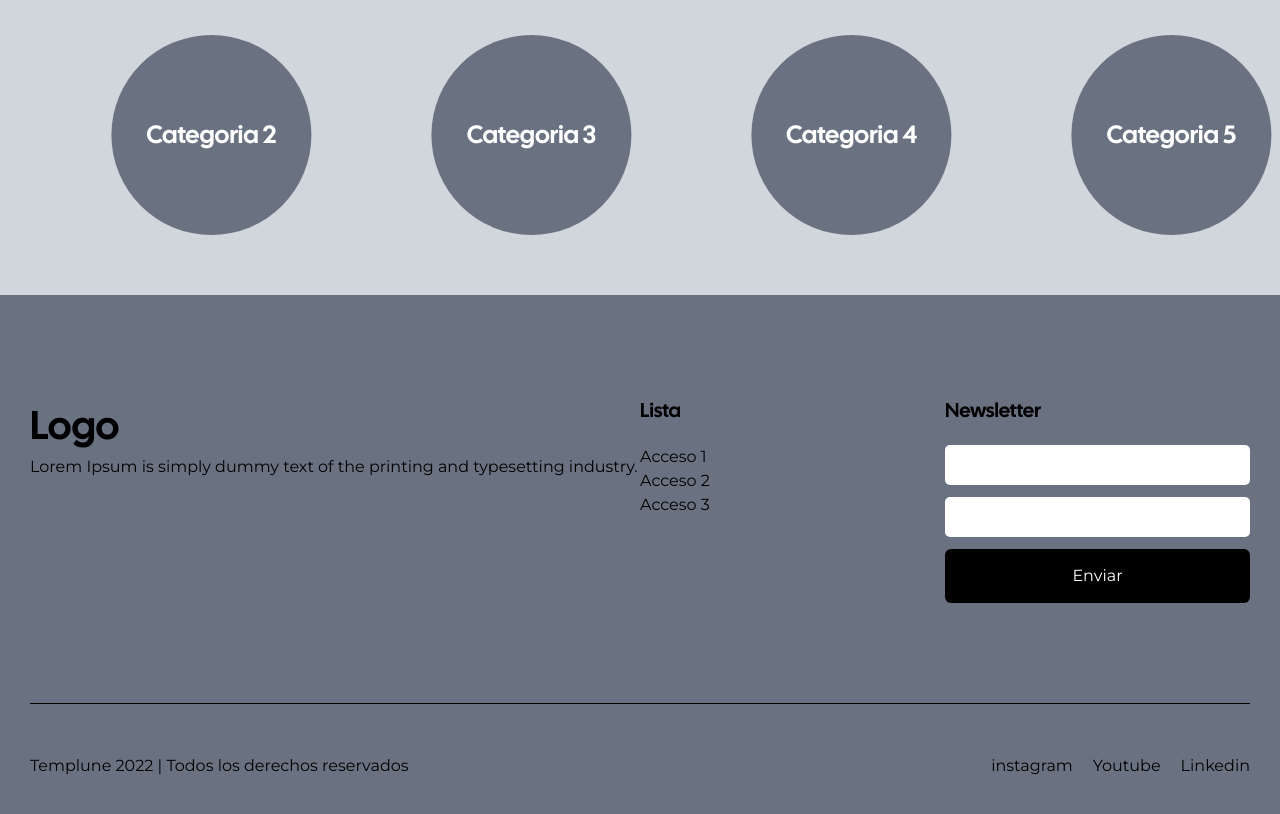
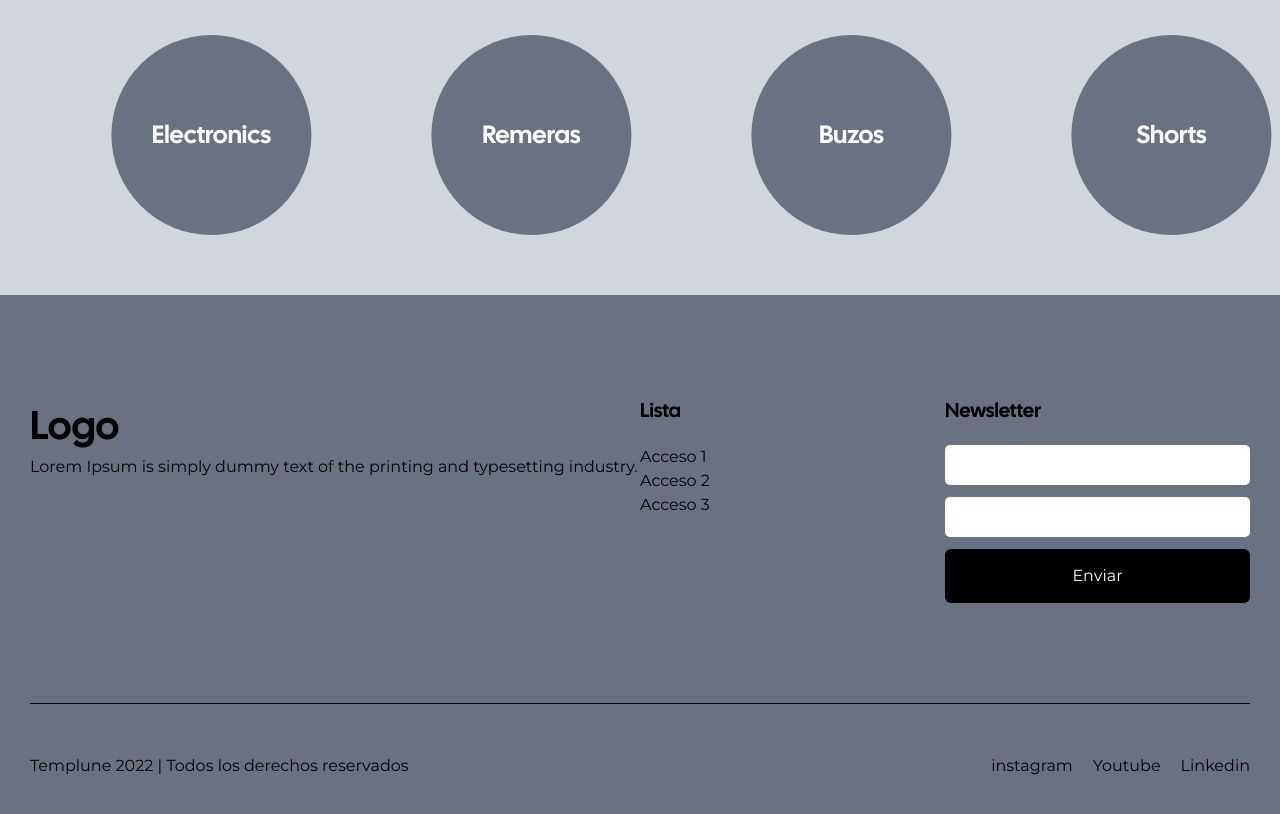
Before and after one commit to jissust/02-ecommerce, a React (Vite) app: page / in a window 1280 px wide. Shown: the part 922-1736 px from the top of the page. Built offline with nearby package versions, Linux system fonts and the light colour scheme.

Commit message:
agrego categorias y las muestro en home

```diff
--- a/src/components/Carousel/Carousel.tsx
+++ b/src/components/Carousel/Carousel.tsx
@@ -39,11 +39,12 @@ function Carousel({
   return (
     <Slider {...settings}>
       {images.map((img, index) => (
+
         <div key={index}>
           {type === "text" ? (
             <div className="w-[200px] h-[200px] flex items-center justify-center bg-gray-500 text-white text-4xl rounded-[50%] mx-auto">
               <h2>
-              {img}
+              {images[index].title }
               </h2>
             </div>
           ) : (
--- a/src/components/Home/Home.tsx
+++ b/src/components/Home/Home.tsx
@@ -1,5 +1,6 @@
 import Carousel from "../Carousel/Carousel";
 import "./Home.css";
+import {categories} from "../../mocks/categories.json";
 
 function Home() {
   const images = [
@@ -8,7 +9,7 @@ function Home() {
     "https://as01.epimg.net/masdeporte/imagenes/2023/04/30/reportajes/1682876077_304314_1682886639_noticiareportajes_grande.jpg",
   ];
 
-  const categories = [
+  /*const categories = [
     "Categoria 1",
     "Categoria 2",
     "Categoria 3",
@@ -17,7 +18,8 @@ function Home() {
     "Categoria 6",
     "Categoria 7",
     "Categoria 8",
-  ];
+  ];*/
+
   return (
     <section>
       <section id="home-carousel" className="slider-container">
--- /dev/null
+++ b/src/mocks/categories.json
@@ -0,0 +1,44 @@
+{
+    "categories": [
+        {
+            "id":1,
+            "title":"Clothes",
+            "name":"clothes"
+        },
+        {
+            "id":2,
+            "title":"Electronics",
+            "name":"electronics"
+        },
+        {
+            "id":3,
+            "title":"Remeras",
+            "name":"remeras"
+        },
+        {
+            "id":4,
+            "title":"Buzos",
+            "name":"buzos"
+        },
+        {
+            "id":5,
+            "title":"Shorts",
+            "name":"shorts"
+        },
+        {
+            "id":6,
+            "title":"Musculosa",
+            "name":"musculosa"
+        },
+        {
+            "id":7,
+            "title":"Pantalones",
+            "name":"pantalones"
+        },
+        {
+            "id":8,
+            "title":"Camperas",
+            "name":"camperas"
+        }
+    ]
+}
```
